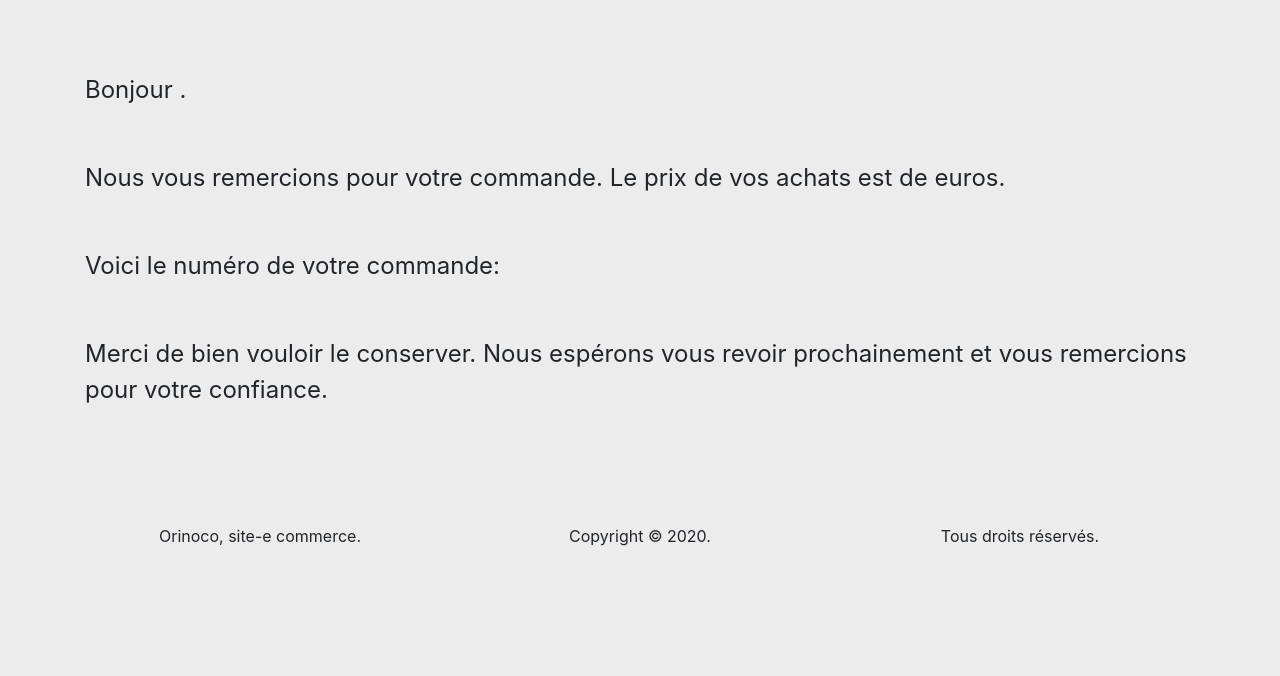
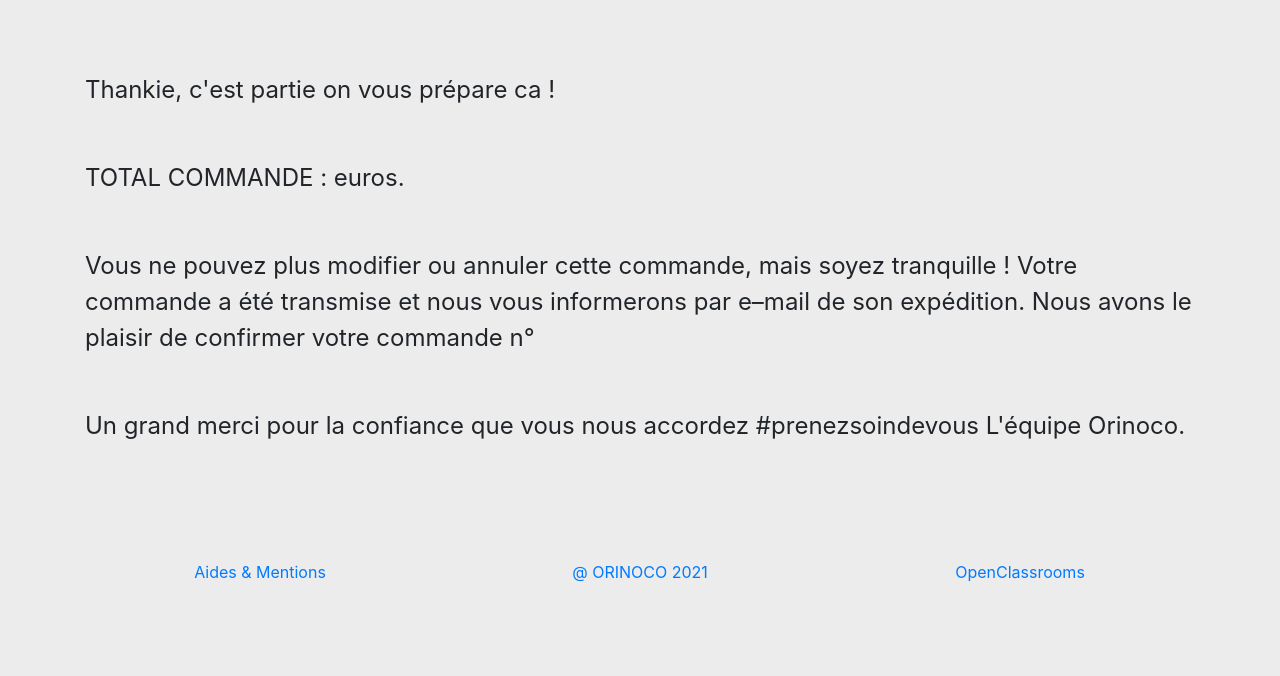
Before and after one commit to git504/Git504_01062021_Orinoco, a plain HTML site: page frontend/confirmation.html in a window 1280 px wide. Shown: the part 201-877 px from the top of the page. Drawn offline with nearby package versions, Linux system fonts and the light colour scheme; a script that the page names is missing.

```diff
--- a/frontend/confirmation.html
+++ b/frontend/confirmation.html
@@ -39,16 +39,16 @@
             <div class="container" id="Containerconfirmation">
                 <div class="row">
                     <div class="col">
-                        <h1 class="text-center" id="h1confirmation">Confirmation de votre commande.</h1>
+                        <h1 class="text-center" id="h1confirmation">C'est dans la boîte !</h1>
                     </div>
                 </div>
                 <div class="row">
                     <div class="col">
                         <div id="Sectionconfirmation">
-                            <p>Bonjour <span id="Namecommande"></span>.</p><br />
-                            <p>Nous vous remercions pour votre commande. Le prix de vos achats est de <span id="Prixcommande"></span> euros.</p><br />
-                            <p>Voici le numéro de votre commande: <span id="Idcommande"></span></p><br />
-                            <p>Merci de bien vouloir le conserver. Nous espérons vous revoir prochainement et vous remercions pour votre confiance.</p>
+                            <p>Thankie, c'est partie on vous prépare ca  <span id="Namecommande"></span>!</p><br />
+                            <p>TOTAL COMMANDE : <span id="Prixcommande"></span> euros.</p><br />
+                            <p>Vous ne pouvez plus modifier ou annuler cette commande, mais soyez tranquille ! Votre commande a été transmise et nous vous informerons par e–mail de son expédition. Nous avons le plaisir de confirmer votre commande n° <span id="Idcommande"></span></p><br />
+                            <p>Un grand merci pour la confiance que vous nous accordez #prenezsoindevous L'équipe Orinoco.</p>
                         </div>
                     </div>
                 </div>
@@ -58,13 +58,13 @@
                 <div class="container">
                     <div class="row">
                         <div class="col">
-                            Orinoco, site-e commerce.
+                            <a href="https://git504.github.io/Orinoco/">Aides & Mentions</a>
                         </div>
                         <div class="col">
-                            Copyright © 2020.
+                            <a href="https://github.com/git504/Orinoco">@ ORINOCO 2021</a>
                         </div>
                         <div class="col">
-                            Tous droits réservés.
+                            <a href="https://openclassrooms.com">OpenClassrooms</a>
                         </div>
                     </div>
                 </div>
```
Also changed, not shown: frontend/index.html (+5 -6 lines), frontend/panier.html (+17 -1 lines), frontend/produit.html (+17 -1 lines), frontend/confirmation.js (added), frontend/index.js (added), frontend/panier.js (added), frontend/produit.js (added), frontend/script.js (deleted).
